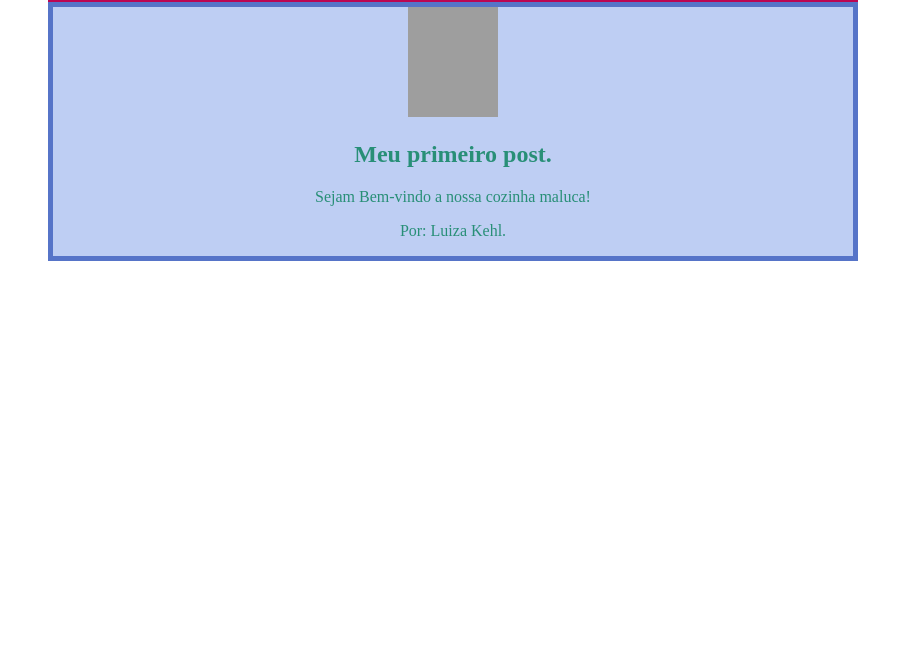
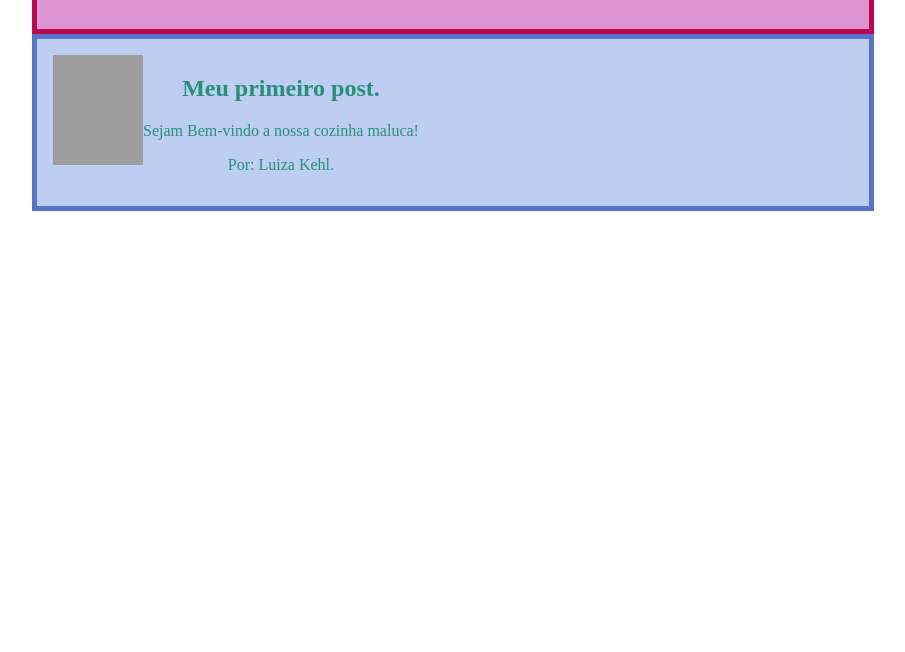
Before and after one commit to luizakehlsilva-dot/Site-1A-2-trim, a plain HTML site: page index.html in a window 1280 px wide. Shown: the part 148-800 px from the top of the page, without its empty margins (187-1092 px from the left). Drawn offline with Linux system fonts and the light colour scheme; grey boxes are pictures that could not be loaded.

Commit message:
colocamos os codigos div e class

```diff
--- a/index.html
+++ b/index.html
@@ -13,6 +13,7 @@
                 max-width: 800px;
                 margin: 0 auto;
                 border: 5px solid rgb(188, 6, 82);
+                padding: 16px;
             }
             main{
                 background-color: rgb(190, 206, 243);
@@ -20,12 +21,16 @@
                 text-align: center;
                 max-width: 800px;
                 margin: 0 auto;
-                margin: 0 auto;
                 border: 5px solid rgb(86, 116, 200);
+                padding: 16px;
+                display: flex;
             }
             img{
                 width: 90px;
                 height:110px;
+                .artigo-autor {
+                    font-weight: bold;
+                }
             }
 
 
@@ -43,12 +48,17 @@
 
         <main>
 
-            <img src="imgem-blog.png" alt="Ilustração estilo cartoon de uma cozinha divertida com a placa 'Venha se aventurar na nossa cozinha MALUCA' e uma pilha gigante de panquecas extravagantes e coloridas sobre a bancada.">
+            <img src="imgem-blog.png" alt="Ilustração estilo cartoon de uma cozinha divertida
+            com a placa 'Venha se aventurar na nossa cozinha MALUCA' e uma pilha gigante de
+             panquecas extravagantes e coloridas sobre a bancada.">
+             <div>
+                <h2>Meu primeiro post.</h2>
+                <p>Sejam Bem-vindo a nossa cozinha maluca!</p>
+                <p class="artigo-autor"> Por: Luiza Kehl.</p>
 
-         <h2>Meu primeiro post.</h2>
-            <p>Sejam Bem-vindo a nossa cozinha maluca!</p>
-            <p>Por: Luiza Kehl.</p>
+             </div>
+
         </main>
 
-    </body>
+</body>
 </html>
```
